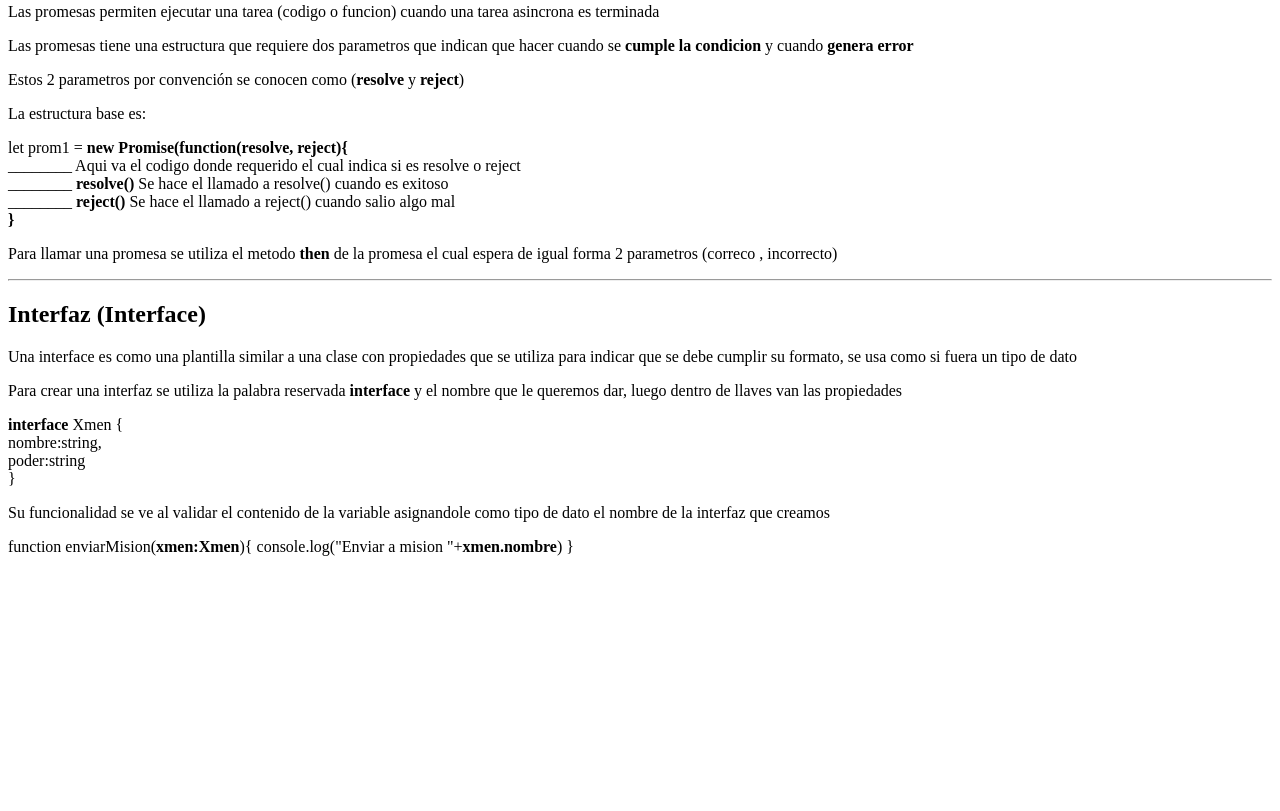
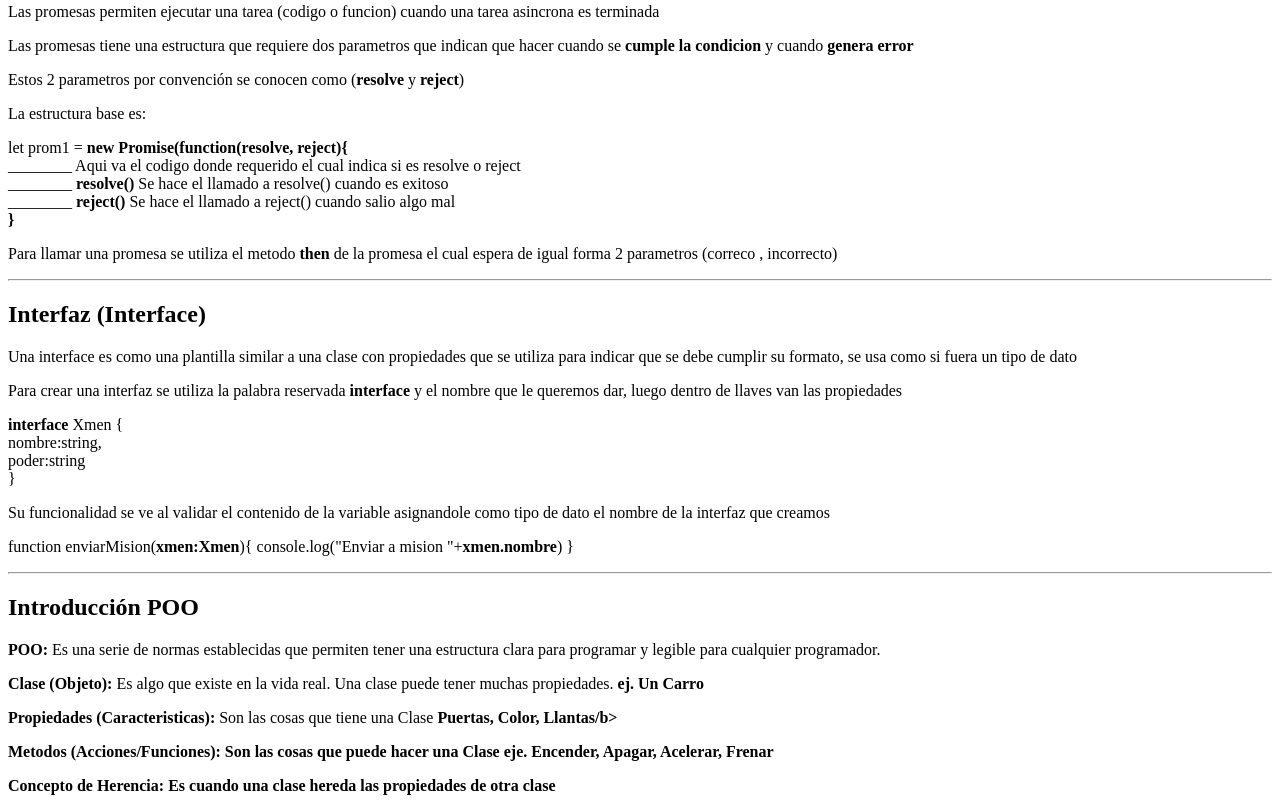
Before and after one commit to yavemu/typescript_basic, a plain HTML site: page info.html in a window 1280 px wide. Shown: the part 2302-3113 px from the top of the page. Before the commit the page ends 2874 px from the top, so only its background shows below. Drawn offline with Linux system fonts and the light colour scheme.

Commit message:
Introducción POO

```diff
--- a/info.html
+++ b/info.html
@@ -106,6 +106,14 @@
       <p>Su funcionalidad se ve al validar el contenido de la variable asignandole como tipo de dato el nombre de la interfaz que creamos</p>
       <p>function enviarMision(<b>xmen:Xmen</b>){ console.log("Enviar a mision "+<b>xmen.nombre</b>) }</p>
 
+      <hr>
+      <h2>Introducción POO</h2>
+      <p><b>POO:</b> Es una serie de normas establecidas que permiten tener una estructura clara para programar y legible para cualquier programador. </p>
+      <p><b>Clase (Objeto):</b> Es algo que existe en la vida real. Una clase puede tener muchas propiedades. <b>ej. Un Carro</b> </p>
+      <p><b>Propiedades (Caracteristicas): </b> Son las cosas que tiene una Clase <b>Puertas, Color, Llantas/b> </p>
+      <p><b>Metodos (Acciones/Funciones): </b> Son las cosas que puede hacer una Clase <b>eje. Encender, Apagar, Acelerar, Frenar</b> </p>
+      <p><b>Concepto de Herencia:</b> Es cuando una clase hereda las propiedades de otra clase </p>
+
   </body>
   <script src="interface.js" charset="utf-8"></script>
 </html>
```
